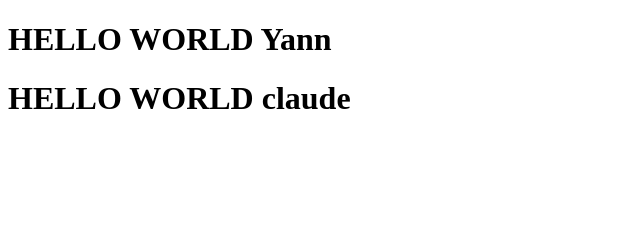
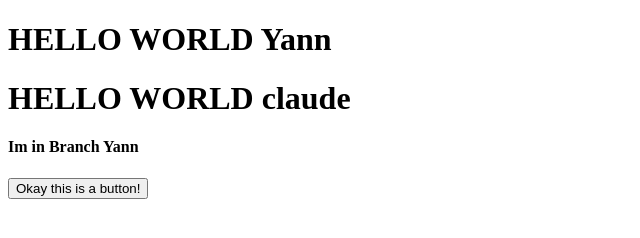
Before and after one commit to k-claude/blog-, a plain HTML site: page index.html in a window 1280 px wide. Shown: the whole page, without its empty margins (0-640 px from the left). Drawn offline with Linux system fonts and the light colour scheme.

Commit message:
adding new line

```diff
--- a/index.html
+++ b/index.html
@@ -11,6 +11,8 @@
 <body>
     <H1>HELLO WORLD Yann</H1>
     <H1>HELLO WORLD claude </H1>
+    <h4>Im in Branch Yann</h4>
+    <button>Okay this is a button!</butto></button>
 </body>
 
 </html>
```
